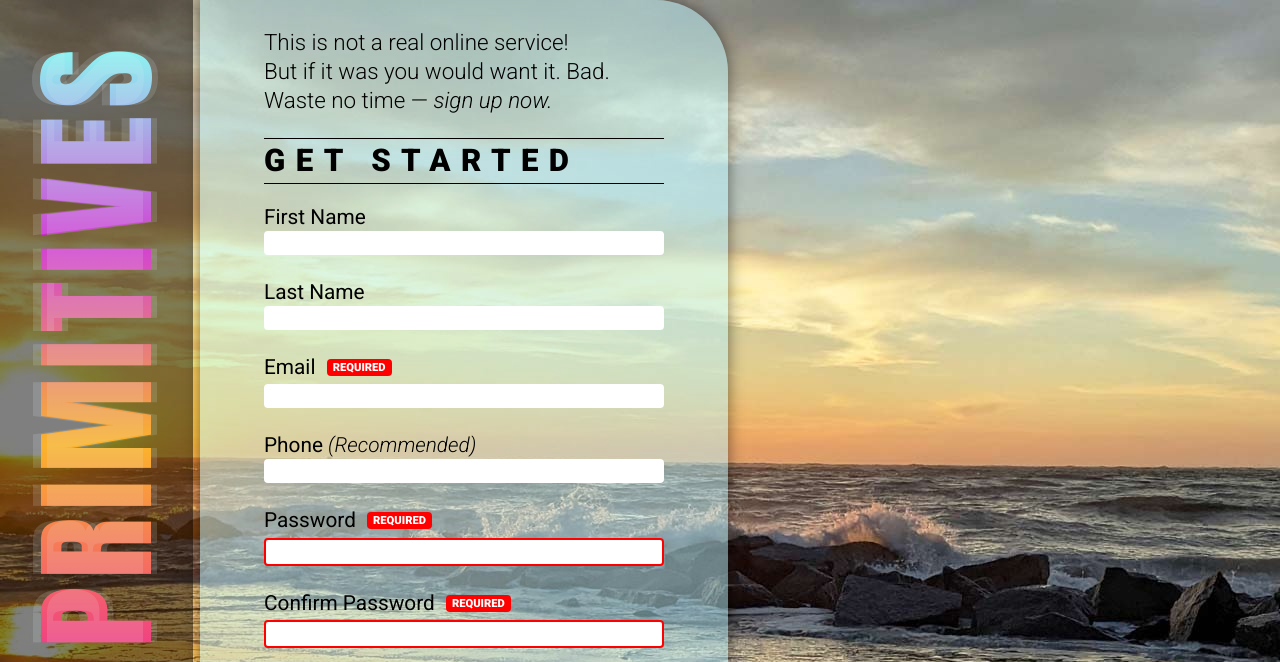
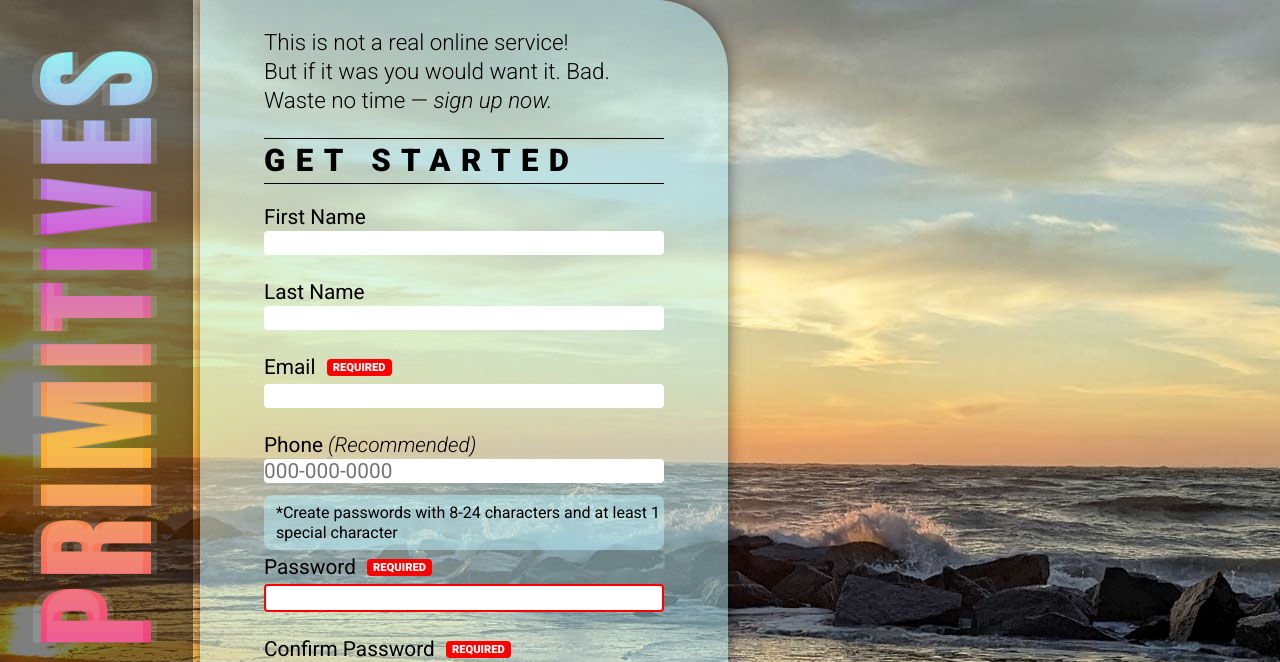
Before and after one commit to maxikaye/sign-up-form, a plain HTML site: page index.html in a window 1280 px wide. Shown: the top 662 px of the page. Drawn offline with Linux system fonts and the light colour scheme; a web font is replaced by a local one.

Commit message:
Add pattern based client-side verification for password and phone

```diff
--- a/index.html
+++ b/index.html
@@ -30,10 +30,15 @@
             <input type="email" id="email" name="user_email" required/>
 
             <label for="phone">Phone <span class="optional"><em>(Recommended)</em></span></label>
-            <input type="tel" id="phone" name="user_phone" minlength="10" />
+            <input type="tel" id="phone" name="user_phone" minlength="10" placeholder="000-000-0000"
+            pattern="\d{3}[\-]\d{3}[\-]\d{4}" title="Please input a US based phone number" />
 
+            <p class="instructions">*Create passwords with 8-24 characters and at least 1 special character</p>
             <label for="password" class="required">Password</label>
-            <input type="password" id="password" name="user_password" minlength="8" maxlength="24" required />
+            <input type="password" id="password" name="user_password"
+            pattern="(?=^.{8,}$)((?=.*\d)|(?=.*\W+))(?![.\n])(?=.*[A-Z])(?=.*[a-z]).*$"
+            title="Create passwords with 8-24 characters and at least 1 special character"
+            minlength="8" maxlength="24" required />
 
             <label for="password-confirm" class="required">Confirm Password</label>
             <input type="password" id="password-confirm" name="user_password_confirm" minlength="8" maxlength="24" required />
--- a/main.css
+++ b/main.css
@@ -111,6 +111,10 @@ input:focus {
     outline: 0;
 }
 
+input[type="tel"] {
+    margin-bottom: 12px;
+}
+
 input[type="password"]:invalid {
     border: 2px solid red;
 }
@@ -121,6 +125,16 @@ input[type="password"]:invalid {
     font-size: .8rem;
     font-weight: 900;
     color: darkred;
+}
+
+.instructions {
+    width: 400px;
+    background-color: var(--transparent-blue);
+    font-weight: 400;
+    font-size: 1rem;
+    padding: 8px 0 8px 12px;
+    margin-bottom: 8px;
+    border-radius: 8px;
 }
 
 button[type="submit"] {
--- a/validate.js
+++ b/validate.js
@@ -2,7 +2,6 @@ let passwordField = document.getElementById("password");
 let passwordConfirmField = document.getElementById("password-confirm");
 let userPassword, userPasswordConfirm;
 const passwordError = document.querySelector(".error");
-
 
 passwordField.addEventListener('input', e => {
     userPassword = e.target.value;
```
